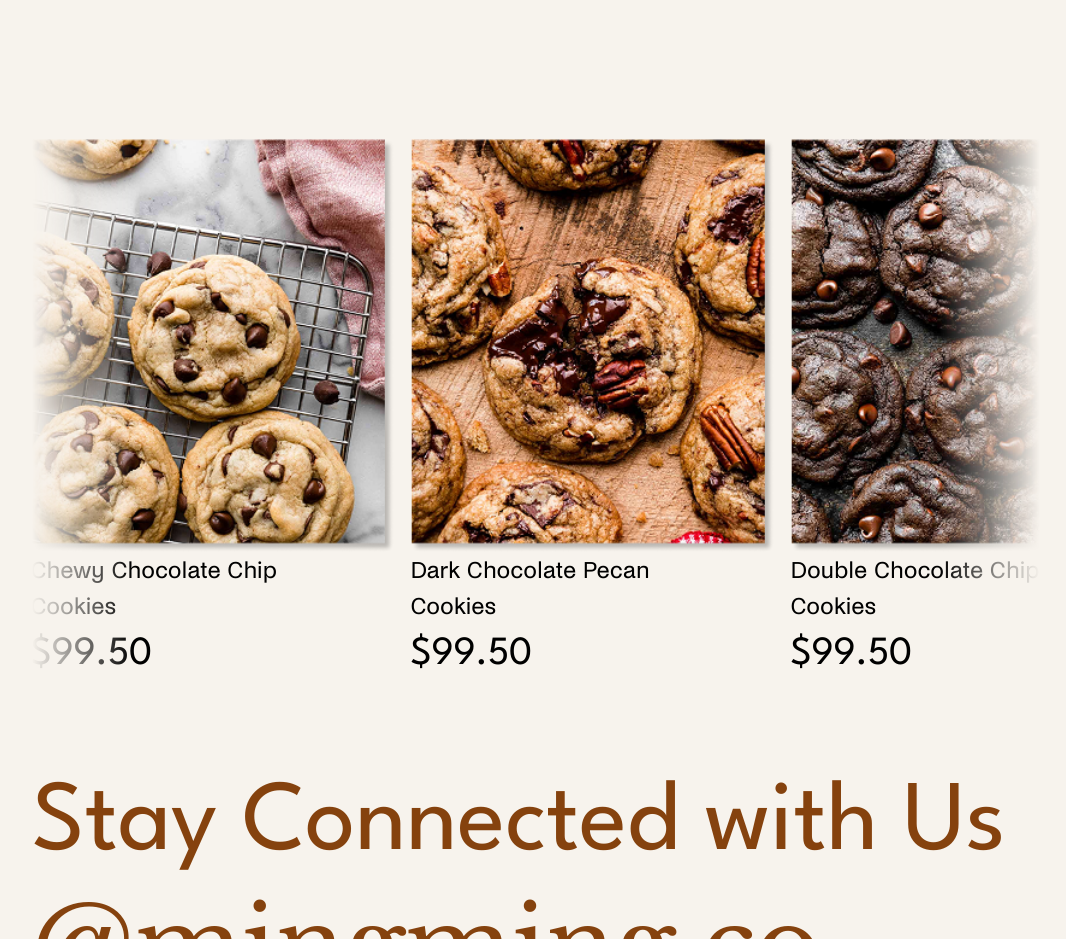
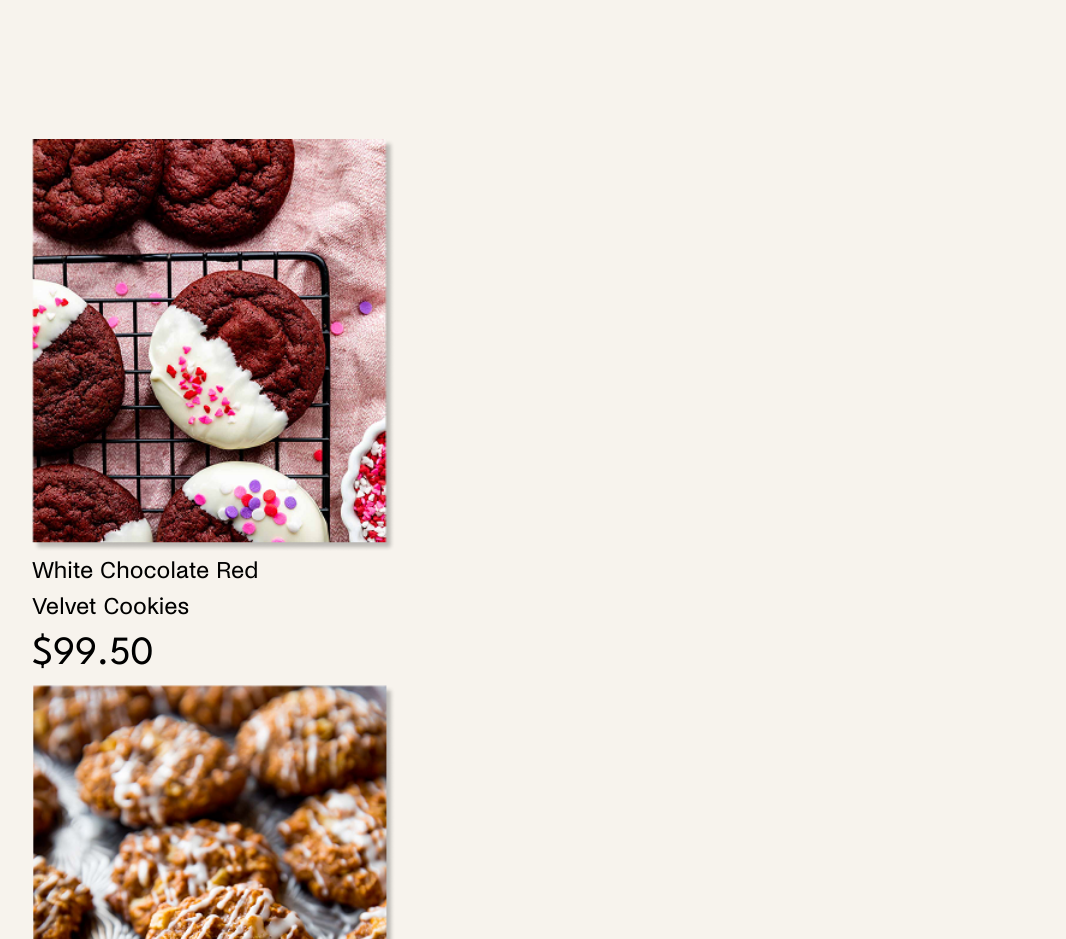
Before and after one commit to ringojuice03/MingMing-Web, a React (Create React App) app in the folder frontend/: page / in a window 1280 px wide. Shown: the part 3840-4779 px from the top of the page, without its empty margins (48-1114 px from the left). Built offline with nearby package versions, Linux system fonts and the light colour scheme.

Commit message:
feat: Fix font weight and alignment of carousel

```diff
--- a/frontend/src/App.css
+++ b/frontend/src/App.css
@@ -23,6 +23,13 @@
   font-family: 'Noi Grotesk Trial';
   src: url('fonts/NoiGroteskTrial-Medium.ttf') format('truetype');
   font-weight: 500;
+  font-style: normal;
+}
+
+@font-face {
+  font-family: 'Noi Grotesk Trial';
+  src: url('fonts/NoiGroteskTrial-Semibold.ttf') format('truetype');
+  font-weight: 700;
   font-style: normal;
 }
 
@@ -363,7 +370,7 @@ main .container{
   font-family: var(--ff-primary);
 }
 
-.cta-newsletter{
+.cta-newsletter, .see-more{
   display: flex;
   align-items: center;
   justify-content: flex-start;
@@ -435,17 +442,18 @@ main .container{
 
 /* Carousel */
 
-.carousel_wrapper{
-  width: 90%;
+.carousel-wrapper{
+  padding-top: var(--size-400);
+  width: 100%;
 }
 
-.carousel_items{
+.carousel-items{
   display: flex;
   flex-wrap: wrap;
   gap: 1rem;
 }
 
-.carousel_wrapper[data-animated="true"]{
+.carousel-wrapper[data-animated="true"]{
   overflow: hidden;
   mask: linear-gradient(90deg, transparent, white 20%, white 80%, transparent);
   -webkit-mask: linear-gradient(90deg, transparent, white 10%, white 90%, transparent);
@@ -457,12 +465,17 @@ main .container{
   }
 }
 
-.carousel_wrapper[data-animated="true"] .carousel_items{
+.carousel-wrapper[data-animated="true"] .carousel-items{
   width: max-content;
   flex-wrap: nowrap;
   animation: scroll 60s forwards linear infinite;
 }
 
+.carousel-header{
+  display: flex;
+  justify-content: space-between;
+  align-items: center;
+}
 
 /* Utility Classes */
 
@@ -512,3 +525,7 @@ main .container{
   justify-content: space-between;
 
 }
+
+.fw-semibold{
+  font-weight: 700;
+}
```
